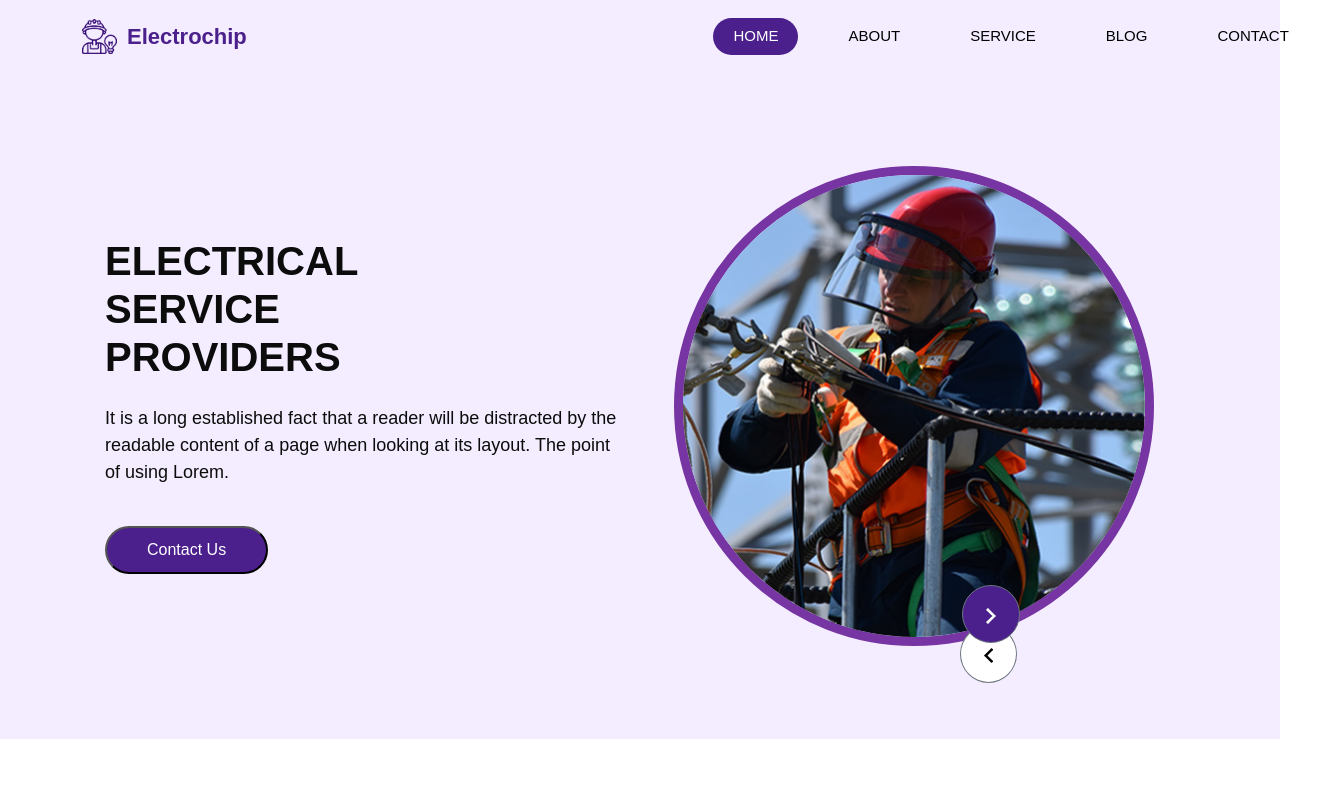
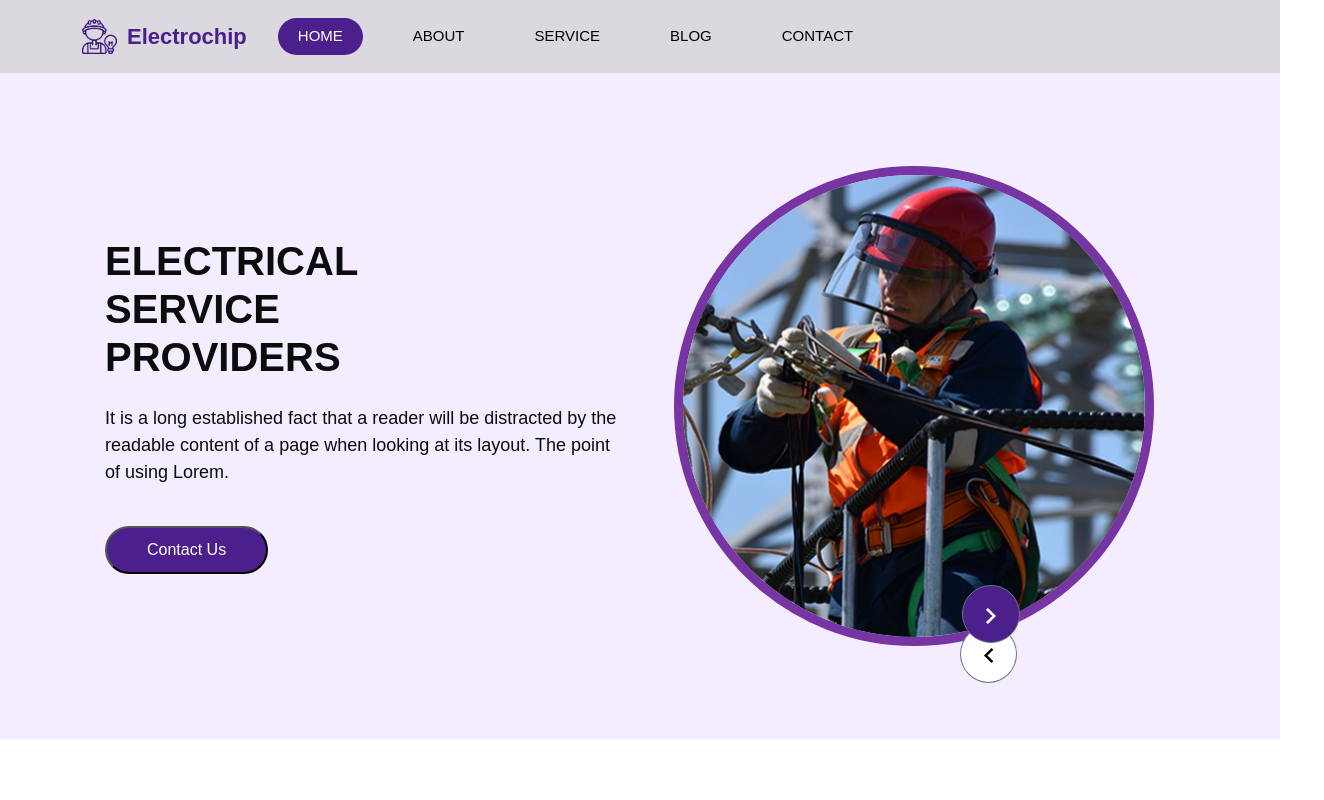
Before and after one commit to Anusha3Mohan/Electrochip, a React (Vite) app: page / in a window 1280 px wide. Shown: the top 800 px of the page, 1324 px wide, since content can reach past the window. Built offline with nearby package versions, Linux system fonts and the light colour scheme.

Commit message:
changed the header properties

```diff
--- a/src/components/Header.jsx
+++ b/src/components/Header.jsx
@@ -18,7 +18,7 @@ function Header() {
               <span>Electrochip</span>
             </a>
           </div>
-          &nbsp;&nbsp;&nbsp;&nbsp;&nbsp;&nbsp;&nbsp;&nbsp;&nbsp;&nbsp;&nbsp;&nbsp;&nbsp;&nbsp;&nbsp;&nbsp;&nbsp;&nbsp;&nbsp;&nbsp;&nbsp;&nbsp;&nbsp;&nbsp;&nbsp;&nbsp;&nbsp;&nbsp;&nbsp;&nbsp;&nbsp;&nbsp;&nbsp;&nbsp;&nbsp;&nbsp;&nbsp;&nbsp;&nbsp;&nbsp;&nbsp;&nbsp;&nbsp;&nbsp;&nbsp;&nbsp;&nbsp;&nbsp;&nbsp;&nbsp;&nbsp;&nbsp;&nbsp;&nbsp;&nbsp;&nbsp;&nbsp;&nbsp;&nbsp;&nbsp;&nbsp;&nbsp;&nbsp;&nbsp;&nbsp;&nbsp;&nbsp;&nbsp;&nbsp;&nbsp;&nbsp;&nbsp;&nbsp;&nbsp;&nbsp;&nbsp;&nbsp;&nbsp;&nbsp;&nbsp;&nbsp;&nbsp;&nbsp;&nbsp;&nbsp;&nbsp;&nbsp;&nbsp;&nbsp;&nbsp;&nbsp;&nbsp;&nbsp;&nbsp;&nbsp;&nbsp;&nbsp;&nbsp;
+
           <button
             className="navbar-toggler"
             type="button"
--- a/src/css/Header.css
+++ b/src/css/Header.css
@@ -5,7 +5,7 @@ body {
   }
 
   .hero_area {
-    background-color: #f3edff;
+    background-color: #dcd8e0;
   }
 
   .custom_nav-container {
```
